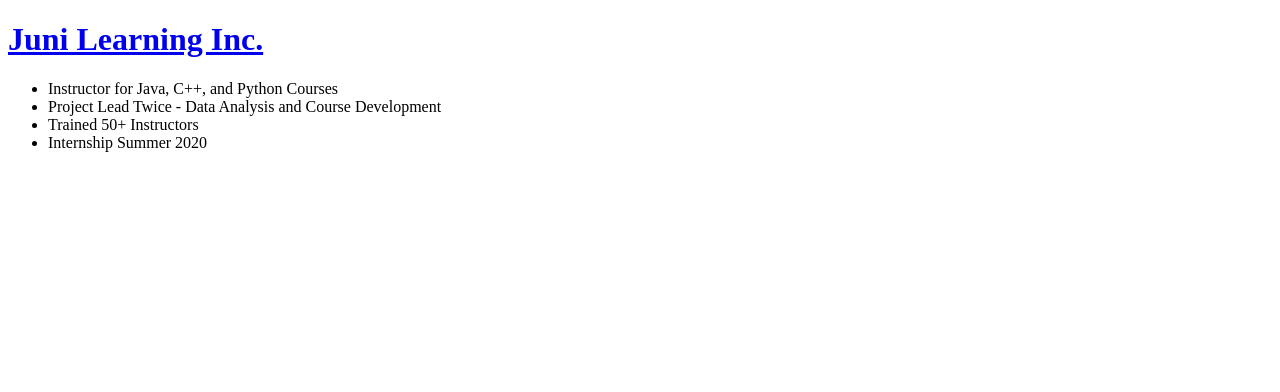
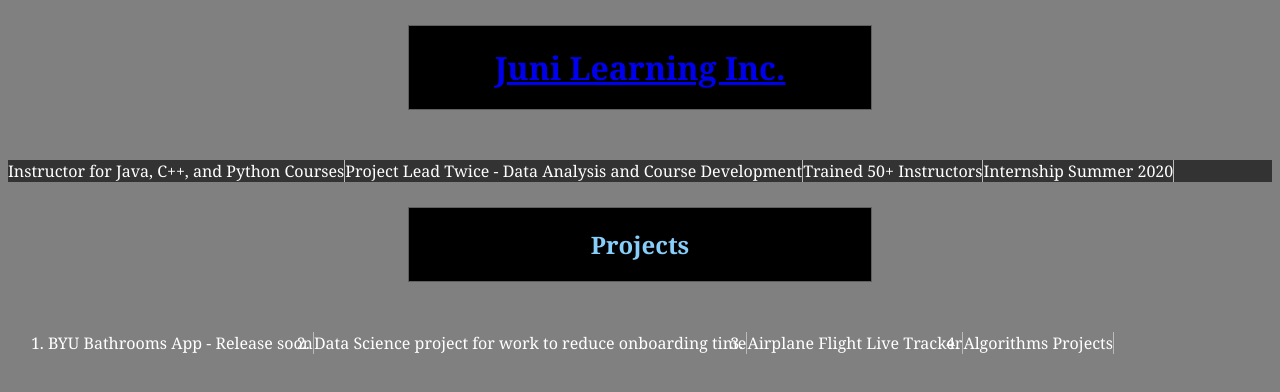
Before and after one commit to TraceHale24/portfolio, a plain HTML site: page workExperience.html in a window 1280 px wide. Drawn offline with Linux system fonts and the light colour scheme.

Commit message:
"Modified Files"

```diff
--- /dev/null
+++ b/styles.css
@@ -0,0 +1,63 @@
+h1, h2 {
+    padding: 20px 10px 20px 10px;
+    border: 1px solid #5D6063;
+    margin-top: 25px;
+    margin-bottom: 50px;
+    background-color: black;
+    font-family: Georgia, 'Times New Roman', Times, serif;
+    color: lightskyblue;
+    display: block;
+    margin-left: 400px;
+    margin-right: 400px;
+    text-align: center;
+
+}
+
+title {
+    margin-top: 200px;
+}
+
+body {
+    font-family:Georgia, 'Times New Roman', Times, serif;
+    background-color: gray;
+    color: white;
+    margin-top: 10px;
+    margin-bottom: 10px;
+}
+
+.center {
+    display: block;
+    margin-left: auto;
+    margin-right: auto;
+    width: 50%;
+}
+
+ul {
+    list-style-type: none;
+    margin:0;
+    padding:0;
+    overflow: hidden;
+    background-color: #333;
+    /**position: fixed;
+    top:0;
+    width:100%;
+    **/
+}
+
+li {
+    float: left;
+    border-right: 1px solid #bbb;
+}
+
+li a {
+    display: block;
+    color:lightskyblue;
+    text-align: center;
+    padding: 14px 16px;
+    text-decoration: none;
+
+}
+li a:hover {
+    background-color: #111;
+
+}
--- a/workExperience.html
+++ b/workExperience.html
@@ -1,7 +1,9 @@
 <!DOCTYPE html>
-<html>
+<html lang = 'en'>
     <head>
+        <meta charset='UTF-8'/>
         <title>Work Experience</title>
+        <link rel = 'stylesheet' href = 'styles.css'/>
     </head>
 
     <body>
@@ -12,5 +14,14 @@
             <li>Trained 50+ Instructors</li>
             <li>Internship Summer 2020</li>
         </ul>
+
+        <h2> Projects </h2>
+        <ol>
+            <li>BYU Bathrooms App - Release soon</li>
+            <li>Data Science project for work to reduce onboarding time</li>
+            <li>Airplane Flight Live Tracker</li>
+            <li>Algorithms Projects</li>
+        </ol>
+
     </body>
 </html>
```
Also changed, not shown: Contact.html (added, +6 -0 lines), 1 other file.
